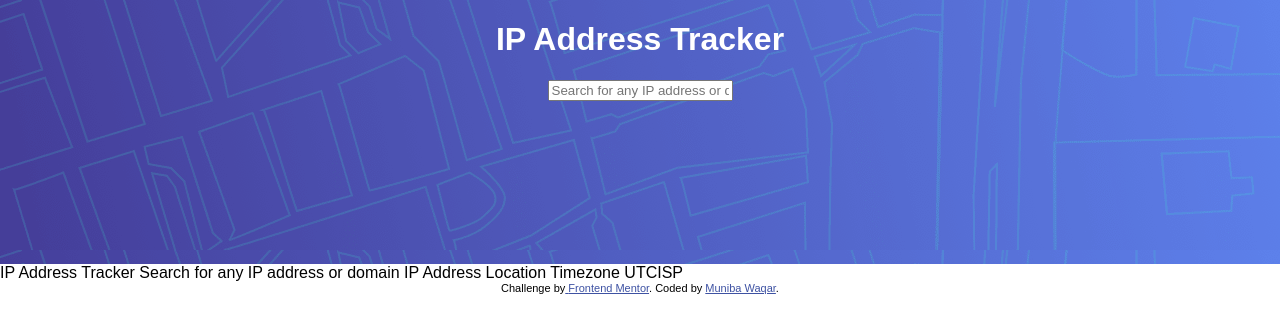
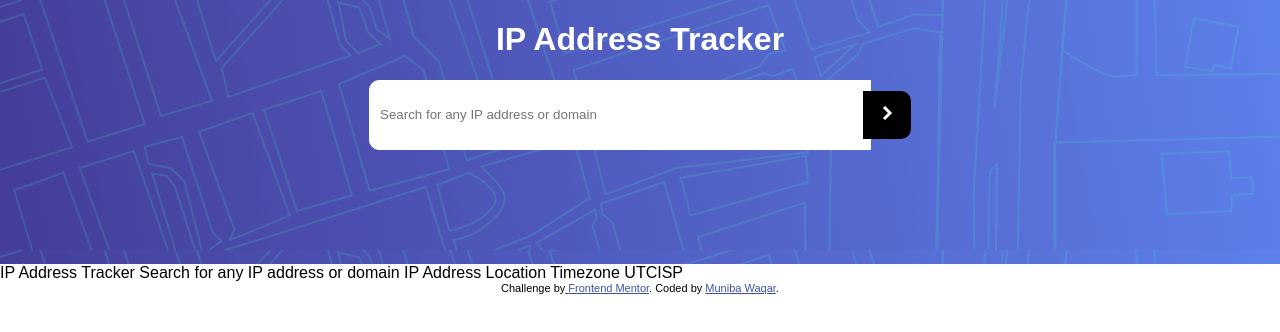
Before and after one commit to MunibaWq/trackerapp, a React (Create React App) app in the folder client/: page / in a window 1280 px wide. Shown: the top 332 px of the page. Built offline with nearby package versions, Linux system fonts and the light colour scheme.

Commit message:
style searchbar

```diff
--- /dev/null
+++ b/client/src/components/SearchBar.css
@@ -0,0 +1,31 @@
+form.searchForm {
+  display: flex;
+  justify-content: center;
+  align-items: center;
+}
+
+input {
+  width: 30rem;
+  height: 3rem;
+  border: none;
+  border: solid 1px white;
+
+  padding: 10px;
+  border-radius: 10px 0px 0 10px;
+}
+
+.searchBtn {
+  height: 3.02rem;
+  width: 3rem;
+
+  margin-left: -0.5rem;
+
+  border: none;
+  border: solid 3px black;
+
+  background-color: black;
+  color: white;
+
+  padding: 10px;
+  border-radius: 0 10px 10px 0;
+}
--- a/client/src/components/SearchBar.js
+++ b/client/src/components/SearchBar.js
@@ -1,10 +1,19 @@
 import React from "react";
+import "./SearchBar.css";
+
+const handleSubmit = (e) => {
+  e.preventDefault();
+  console.log("form submitted");
+};
 
 const SearchBar = () => {
   return (
-    <>
+    <form className="searchForm" onSubmit={handleSubmit}>
       <input type="text" placeholder="Search for any IP address or domain" />
-    </>
+      <button className="searchBtn" type="submit">
+        <img src="../images/icon-arrow.svg" alt="" />
+      </button>
+    </form>
   );
 };
 
```
